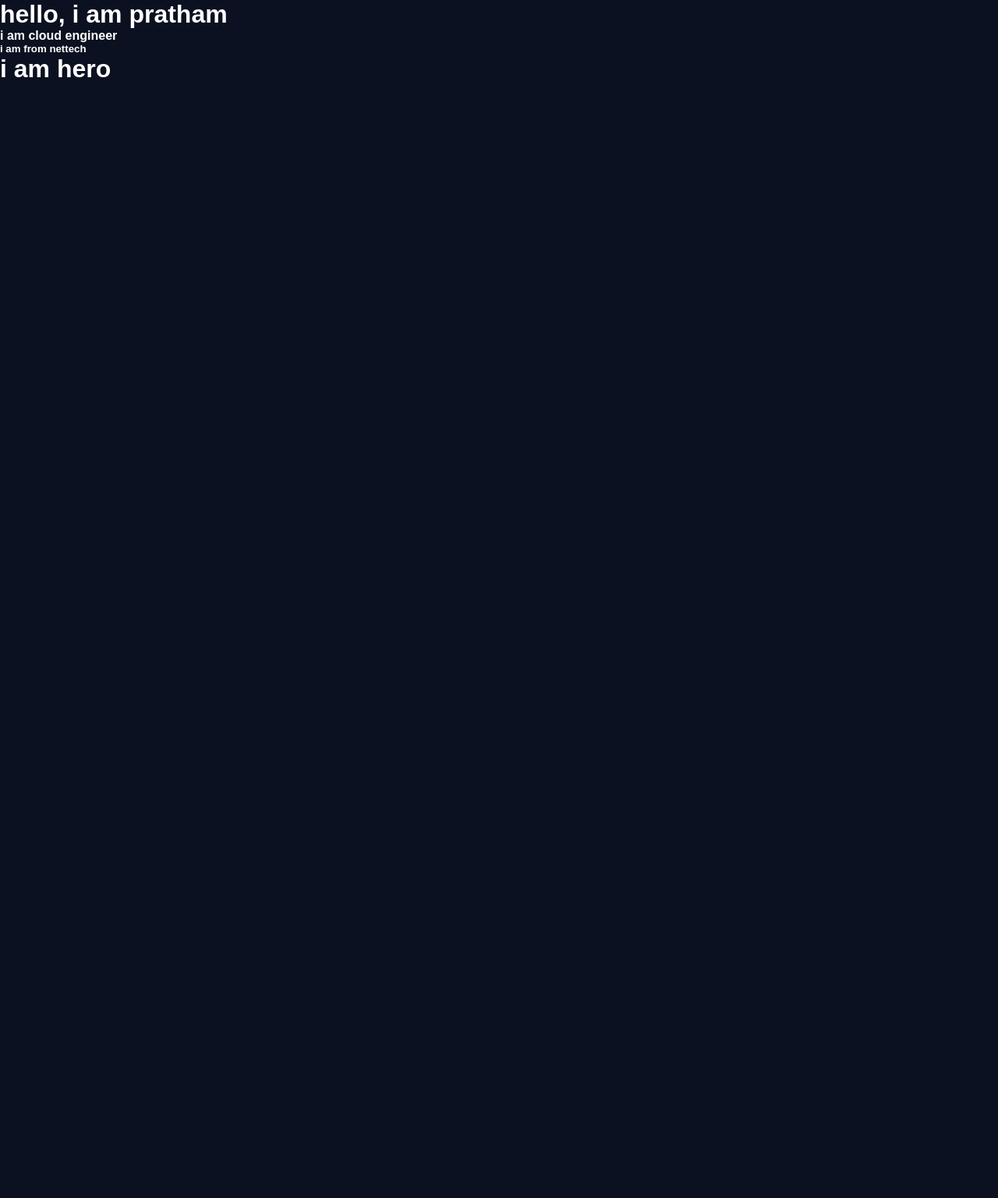
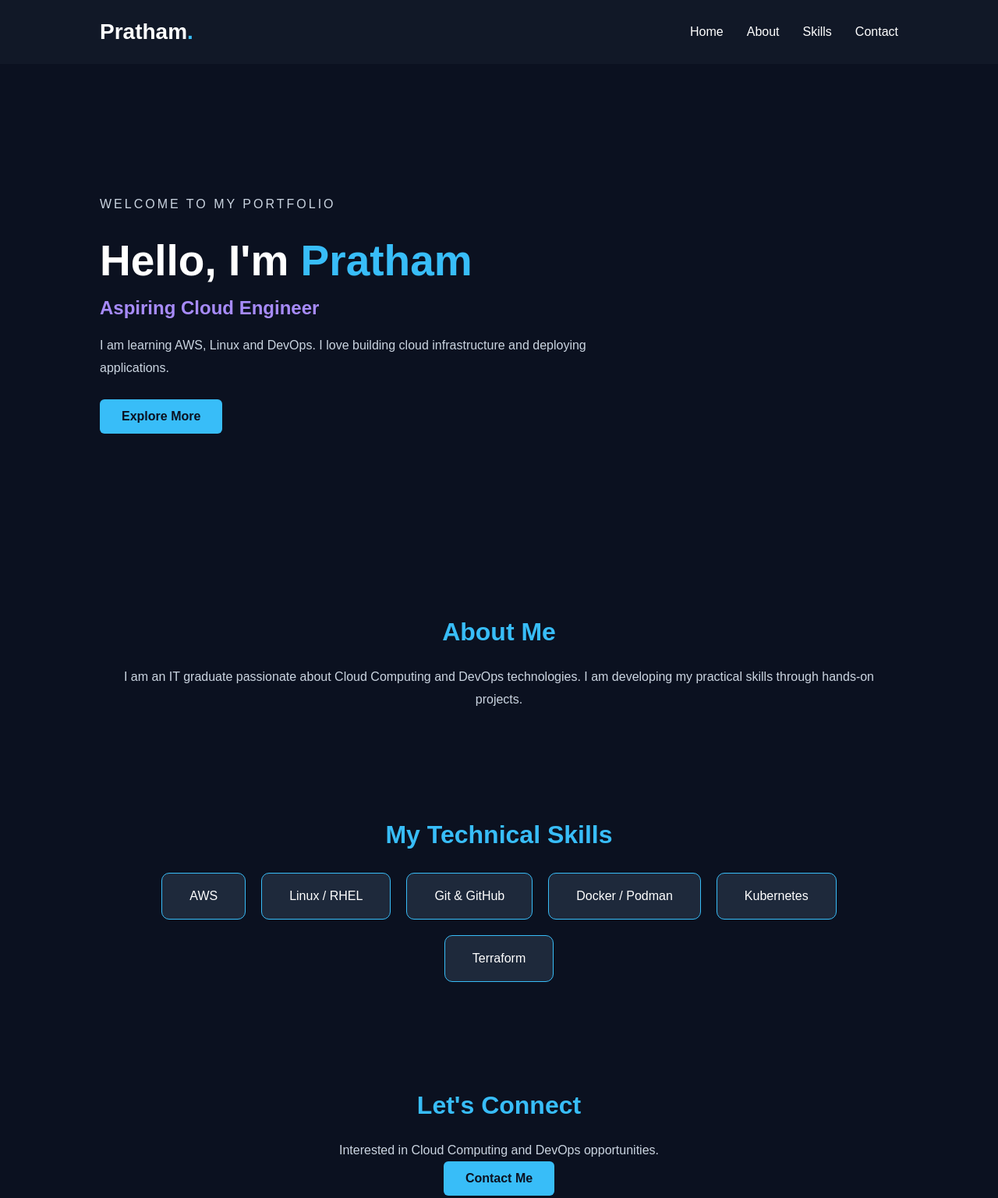
Before and after one commit to pratham1192005-max/gitpractice, a plain HTML site: page index.html in a window 1280 px wide. Shown: the top 1536 px of the page at 78% size. Before the commit the page ends 800 px from the top, so only its background shows below. Drawn offline with Linux system fonts and the light colour scheme.

Commit message:
portfolio

```diff
--- a/index.html
+++ b/index.html
@@ -1,15 +1,75 @@
+
 <!DOCTYPE html>
 <html lang="en">
 <head>
     <meta charset="UTF-8">
     <meta name="viewport" content="width=device-width, initial-scale=1.0">
-    <title>Document</title>
+    <title>Pratham | Cloud Engineer</title>
     <link rel="stylesheet" href="style.css">
 </head>
 <body>
-    <h1>hello, i am pratham</h1>
-    <h4>i am cloud engineer</h4>
-    <h5>i am from nettech</h5>
-    <h1>i am hero</h1>
+
+    <nav>
+        <h2>Pratham<span>.</span></h2>
+        <ul>
+            <li><a href="#home">Home</a></li>
+            <li><a href="#about">About</a></li>
+            <li><a href="#skills">Skills</a></li>
+            <li><a href="#contact">Contact</a></li>
+        </ul>
+    </nav>
+
+    <section id="home" class="hero">
+        <div class="hero-content">
+            <p class="welcome">WELCOME TO MY PORTFOLIO</p>
+
+            <h1>Hello, I'm <span>Pratham</span></h1>
+
+            <h2>Aspiring Cloud Engineer</h2>
+
+            <p>
+                I am learning AWS, Linux and DevOps.
+                I love building cloud infrastructure
+                and deploying applications.
+            </p>
+
+            <a href="#about" class="btn">Explore More</a>
+        </div>
+    </section>
+
+    <section id="about" class="about">
+        <h2>About Me</h2>
+        <p>
+            I am an IT graduate passionate about Cloud Computing
+            and DevOps technologies. I am developing my practical
+            skills through hands-on projects.
+        </p>
+    </section>
+
+    <section id="skills" class="skills">
+        <h2>My Technical Skills</h2>
+
+        <div class="skill-container">
+            <div class="skill">AWS</div>
+            <div class="skill">Linux / RHEL</div>
+            <div class="skill">Git & GitHub</div>
+            <div class="skill">Docker / Podman</div>
+            <div class="skill">Kubernetes</div>
+            <div class="skill">Terraform</div>
+        </div>
+    </section>
+
+    <section id="contact" class="contact">
+        <h2>Let's Connect</h2>
+        <p>Interested in Cloud Computing and DevOps opportunities.</p>
+        <a href="mailto:your-email@example.com" class="btn">
+            Contact Me
+        </a>
+    </section>
+
+    <footer>
+        <p>© 2026 Pratham | Cloud Engineer Portfolio</p>
+    </footer>
+
 </body>
 </html>
```
